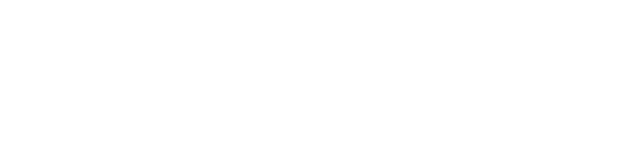
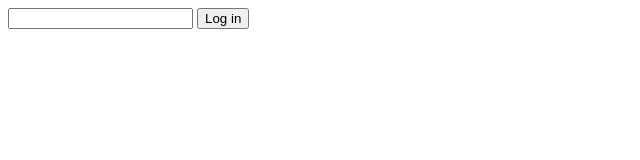
Before and after one commit to itukikikuti/GiiitDeck, a plain HTML site: page index.html in a window 1280 px wide. Shown: the whole page, without its empty margins (0-640 px from the left). Drawn offline with Linux system fonts and the light colour scheme.

Commit message:
Update index.html

```diff
--- a/user.html
+++ b/index.html
@@ -8,7 +8,9 @@
     </script>
   </head>
   <body>
-    <header>
-    </header>
+    <form>
+      <input type="text" name="username" autocomplete="OFF" />
+      <input type="submit" value="Log in" />
+    </form>
   </body>
 </html>
```
